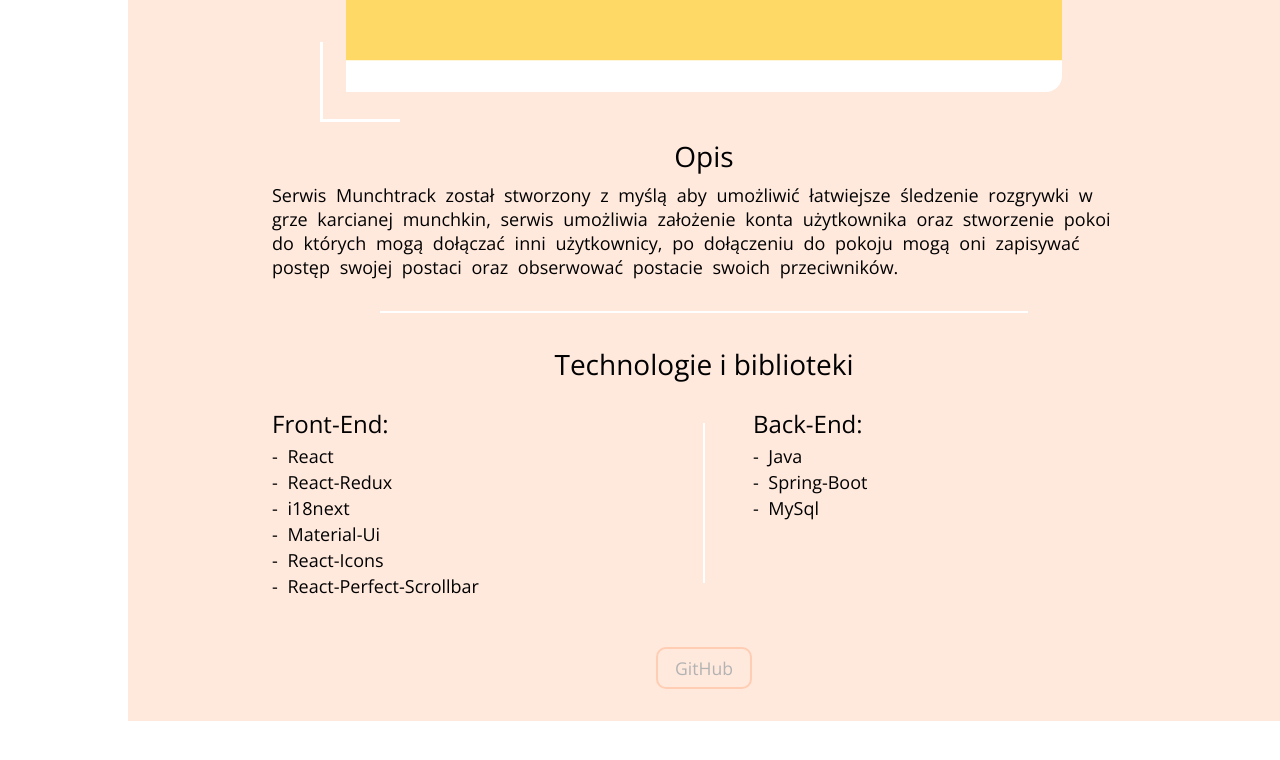
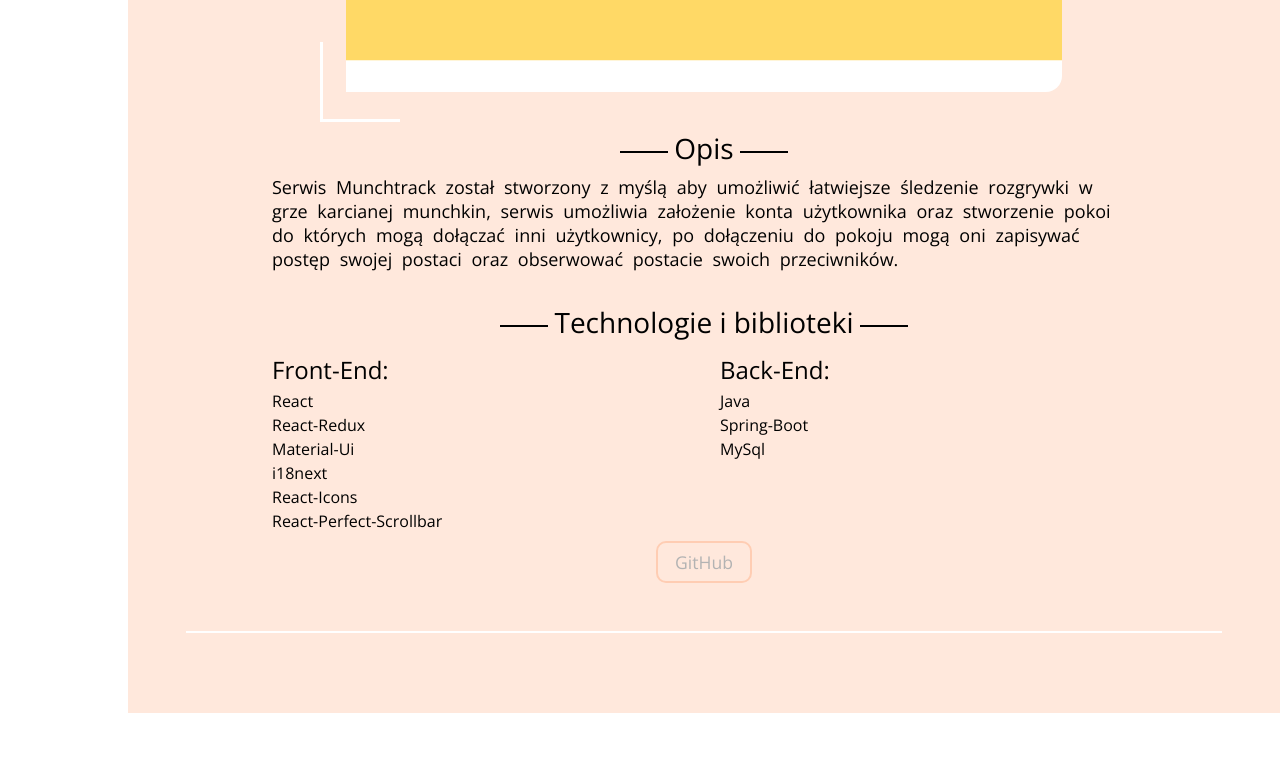
Before and after one commit to Marcin-Migdal/Portfolio, a React (Create React App) app: page / in a window 1280 px wide. Shown: the part 2548-3308 px from the top of the page. Built offline with nearby package versions, Linux system fonts and the light colour scheme.

Commit message:
added first project

```diff
--- a/src/App.css
+++ b/src/App.css
@@ -40,10 +40,6 @@ body {
   transition: 0.2s;
 }
 
-.subTitle {
-  font-size: 2rem;
-}
-
 @media only screen and (min-width: 600px) {
   .sectionContainer {
     padding-top: 6vh;
@@ -76,7 +72,4 @@ body {
     background-color: #ffbb99;
     transition: 0.3s;
   }
-  .subTitle {
-    font-size: 2.25rem;
-  }
 }
--- a/src/components/Projects/Projects.js
+++ b/src/components/Projects/Projects.js
@@ -65,8 +65,8 @@ export default function Projects() {
       <div className="titleContainer">
         <p className="title">Projekty</p>
       </div>
-      <p className="subTitle">Munchtrack</p>
       <div className={styles.projectContainer}>
+        <p className={styles.name}>Munchtrack</p>
         <div className={styles.switchButtonsContainer}>
           <button
             className={!mobileImage ? `${styles.switchButton} ${styles.switchButtonActive}` : styles.switchButton}
@@ -79,6 +79,7 @@ export default function Projects() {
             Mobile
           </button>
         </div>
+        <div className={mobileImage ? styles.mobileImageContentContainer : styles.desktopImageContentContainer}>
           <div className={styles.imageContainer}>
             <button className={styles.imageButton} onClick={prevImage}>
               {'<'}
@@ -90,54 +91,64 @@ export default function Projects() {
               {'>'}
             </button>
           </div>
-        <div className={styles.descriptionContainer}>
-          <p className={styles.title}>Opis</p>
+          <div className={mobileImage ? styles.sideDescriptionContainer : styles.bottomDescriptionContainer}>
+            <div className={styles.nameContainer}>
+              <hr className={styles.nameLine} />
+              <p className={styles.projectSectionTitle}>Opis</p>
+              <hr className={styles.nameLine} />
+            </div>
             <span className={styles.projectDescription}>
               Serwis Munchtrack został stworzony z myślą aby umożliwić łatwiejsze śledzenie rozgrywki w grze karcianej munchkin,
               serwis umożliwia założenie konta użytkownika oraz stworzenie pokoi do których mogą dołączać inni użytkownicy,
               po dołączeniu do pokoju mogą oni zapisywać postęp swojej postaci oraz obserwować postacie swoich przeciwników.
             </span>
-          <hr className={styles.shortHorizontalHr} />
-          <p className={styles.title}>Technologie i biblioteki</p>
+          </div>
+        </div>
+        <div className={styles.nameContainer}>
+          <hr className={styles.nameLine} />
+          <p className={styles.projectSectionTitleShort}>Technologie i biblioteki</p>
+          <hr className={styles.nameLine} />
+        </div>
         <div className={styles.techStackContainer}>
           <ul className={styles.techStackList}>
-              <p className={styles.subTitle}>Front-End:</p>
+            <p className={styles.projectSectionSubTitle}>Front-End:</p>
             <li className={styles.listText}>
-                - React
+              React
             </li>
             <li className={styles.listText}>
-                - React-Redux
+              React-Redux
             </li>
             <li className={styles.listText}>
-                - i18next
+              Material-Ui
             </li>
             <li className={styles.listText}>
-                - Material-Ui
+              i18next
             </li>
             <li className={styles.listText}>
-                - React-Icons
+              React-Icons
             </li>
             <li className={styles.listText}>
-                - React-Perfect-Scrollbar
+              React-Perfect-Scrollbar
             </li>
           </ul>
-            <hr className={styles.verticalHr} />
+
           <ul className={styles.techStackList}>
-              <p className={styles.subTitle}>Back-End:</p>
+            <p className={styles.projectSectionSubTitle}>Back-End:</p>
             <li className={styles.listText}>
-                - Java
+              Java
             </li>
             <li className={styles.listText}>
-                - Spring-Boot
+              Spring-Boot
             </li>
             <li className={styles.listText}>
-                - MySql
+              MySql
             </li>
           </ul>
         </div>
-        </div>
         <a className="button" href="https://github.com/Marcin-Migdal/Munchtrack-client">GitHub</a>
       </div>
+
+      <hr className={styles.horizontalHr} />
     </div>
   )
 }
--- a/src/components/Projects/Projects.module.css
+++ b/src/components/Projects/Projects.module.css
@@ -1,5 +1,7 @@
 .container,
-.projectContainer {
+.projectContainer,
+.desktopImageContentContainer,
+.mobileImageContentContainer {
   display: flex;
   flex-direction: column;
   align-items: center;
@@ -12,30 +14,40 @@
   padding-bottom: 2rem;
 }
 
-.projectContainer {
-  margin-top: 0.5rem;
+.switchButtonsContainer {
+  margin: 0.5rem 0 1rem 0;
 }
 
-.switchButtonsContainer {
-  margin-bottom: -1rem;
+.nameContainer {
+  display: flex;
+  justify-content: center;
+  align-items: center;
+  width: 100%;
+}
+
+.nameLine {
+  border: none;
+  height: 2px;
+  width: 2rem;
+  background-color: #000000;
+}
+
+.name {
+  font-size: 2rem;
+  background-color: #ffe8dc;
+  margin: 0 0.5rem;
 }
 
 .switchButton {
+  min-width: 4rem;
   padding: 0.3rem 0;
   border: solid 2px #ffcdb3;
   outline: none;
-  transition: 1s;
   color: #b3b3b3;
   text-decoration: none;
   text-align: center;
   background-color: transparent;
-}
-
-.switchButton:active {
-  color: #ffffff;
-  border-color: #ffffff;
-  background-color: #ffd5c0;
-  transition: 0.2s;
+  transition: 0.3s;
 }
 
 .switchButton:first-of-type {
@@ -50,54 +62,6 @@
 
 .switchButtonActive {
   background-color: #ffd5c0;
-}
-
-.descriptionContainer {
-  display: flex;
-  flex-direction: column;
-  align-items: center;
-  width: 90%;
-  margin: 0.5rem 0 2rem 0;
-}
-
-.projectDescription,
-.listText {
-  font-size: 1.125rem;
-  word-spacing: 5px;
-}
-
-.listText {
-  margin-bottom: 0.125rem;
-}
-
-.verticalHr {
-  width: 2px;
-  height: 10rem;
-  margin: 2rem 1rem;
-  border: 0;
-  background-color: #ffffff;
-}
-
-.techStackContainer {
-  display: flex;
-  width: 100%;
-}
-
-.techStackList {
-  width: 50%;
-  list-style: none;
-}
-
-.title {
-  width: 100%;
-  text-align: center;
-  font-size: 1.75rem;
-  margin-bottom: 0.5rem;
-}
-
-.subTitle {
-  font-size: 1.5rem;
-  margin: 1rem 0 0.25rem 0;
 }
 
 .imageContainer {
@@ -126,12 +90,12 @@
   opacity: 1;
 }
 
-.imageButton:nth-of-type(1) {
-  left: 0;
+.imageButton:first-of-type {
+  left: 0.5vw;
 }
 
-.imageButton:nth-of-type(2) {
-  right: 0;
+.imageButton:last-of-type {
+  right: 0.5vw;
 }
 
 .upperRightHighlight,
@@ -160,18 +124,79 @@
   border-radius: 12px 0 12px 0;
 }
 
-.shortHorizontalHr,
-.horizontalHr {
+.mobileImage {
+  width: 25vh;
+  height: 50vh;
+  border-radius: 16px 0 16px 0;
+}
+
+.bottomDescriptionContainer,
+.sideDescriptionContainer {
   width: 90%;
-  margin: 3rem 0;
-  border: 0;
+  margin-top: 1rem;
+  margin-bottom: 1.5rem;
+}
+
+.projectSectionTitle,
+.projectSectionTitleShort {
+  text-align: center;
+  font-size: 1.75rem;
+  margin: 0 0.4rem;
+  margin-bottom: 0.5rem;
+  background-color: #ffe8dc;
+}
+
+.projectSectionTitleShort{
+  width: 45%;
+}
+
+.projectDescription {
+  font-size: 1.125rem;
+  word-spacing: 5px;
+}
+
+.listText {
+  margin-bottom: 0.125rem;
+}
+
+.horizontalHr,
+.verticalHr {
+  width: 90%;
+  border: none;
   background-color: #ffffff;
   height: 2px;
 }
 
-.shortHorizontalHr {
-  width: 75%;
-  margin: 2rem 0;
+.horizontalHr {
+  margin: 3rem 0;
+}
+
+.verticalHr {
+  width: 2px;
+  height: 8rem;
+  margin: 1.5rem 0;
+}
+
+.techStackContainer {
+  display: flex;
+  flex-direction: row;
+  width: 90%;
+  height: 10rem;
+  margin-bottom: 2rem;
+}
+
+.techStackList {
+  width: 50%;
+  list-style: none;
+}
+
+.techStackList:last-child {
+  padding-left: 1rem;
+}
+
+.projectSectionSubTitle {
+  font-size: 1.5rem;
+  margin-bottom: 0.25rem;
 }
 
 @media only screen and (min-width: 600px) {
@@ -181,29 +206,23 @@
     width: calc(100% - (100% - 65%) / 2);
   }
 
+  .nameLine {
+    width: 3rem;
+  }
+
+  .name {
+    font-size: 2.25rem;
+  }
+
   .switchButton {
     min-width: 4.75rem;
     font-size: 1rem;
   }
 
-  .switchButton:hover {
-    color: #ffffff;
-    border: solid 2px #ffffff;
-    background-color: #ffd5c0;
-    transition: 0.6s;
-  }
-
-  .switchButton:active {
-    background-color: #ffbb99;
-    transition: 0.3s;
-  }
-
-  .descriptionContainer {
-    width: 75%;
-  }
-
-  .imageContainer {
-    margin: 2rem 0;
+  .mobileImageContentContainer {
+    justify-content: center;
+    flex-direction: row-reverse;
+    margin: 1.75rem 0 4rem 0;
   }
 
   .imageButton {
@@ -223,21 +242,15 @@
     opacity: 1;
   }
 
-  .imageButton:nth-of-type(1) {
-    left: 0.5rem;
-  }
-
-  .imageButton:nth-of-type(2) {
-    right: 0.5rem;
-  }
-
-  .verticalHr {
-    margin: 2rem 3rem;
-  }
-
   .image {
     width: 56vw;
     height: 31vw;
+    border-radius: 16px 0 16px 0;
+  }
+
+  .mobileImage {
+    width: 17vw;
+    height: 35vw;
     border-radius: 16px 0 16px 0;
   }
 
@@ -258,6 +271,32 @@
     left: -2vw;
     border-width: 0 0 0.2rem 0.2rem;
   }
+
+  .projectSectionTitleShort{
+    width: fit-content;
+  }
+
+  .bottomDescriptionContainer {
+    width: 75%;
+    margin: 2rem 0;
+  }
+
+  .sideDescriptionContainer {
+    width: 30%;
+    margin-right: 4rem;
+  }
+
+  .techStackContainer {
+    width: 75%;
+  }
+
+  .techStackList {
+    margin-top: 0.25rem;
+  }
+
+  .verticalHr {
+    margin: 2rem 1rem;
+  }
 }
 
 @media only screen and (min-width: 1100px) {
--- a/src/components/SkillBox/SkillBox.js
+++ b/src/components/SkillBox/SkillBox.js
@@ -5,7 +5,7 @@ export default function SkillBox({ image, name, description, wide }) {
   return (
     <div className={styles.skillBox}>
       <img className={styles.icon} src={image} alt={name + " Icon"}/>
-      <p className="subTitle">{name} </p>
+      <p className={styles.name}>{name} </p>
       <span className={wide ? styles.wideSkillDescription: styles.skillDescription} >
         {description}
       </span>
--- a/src/components/SkillBox/SkillBox.module.css
+++ b/src/components/SkillBox/SkillBox.module.css
@@ -21,6 +21,10 @@
   width: 26vh;
   height: 26vh;
   margin-bottom: 2vh;
+}
+
+.name {
+  font-size: 2rem;
 }
 
 @media only screen and (max-width: 599px) {
@@ -53,4 +57,8 @@
     width: 90%;
     max-width: 50rem;
   }
+
+  .name {
+    font-size: 2.25rem;
+  }
 }
```
Lines whose indentation alone changed are shown as unchanged.
